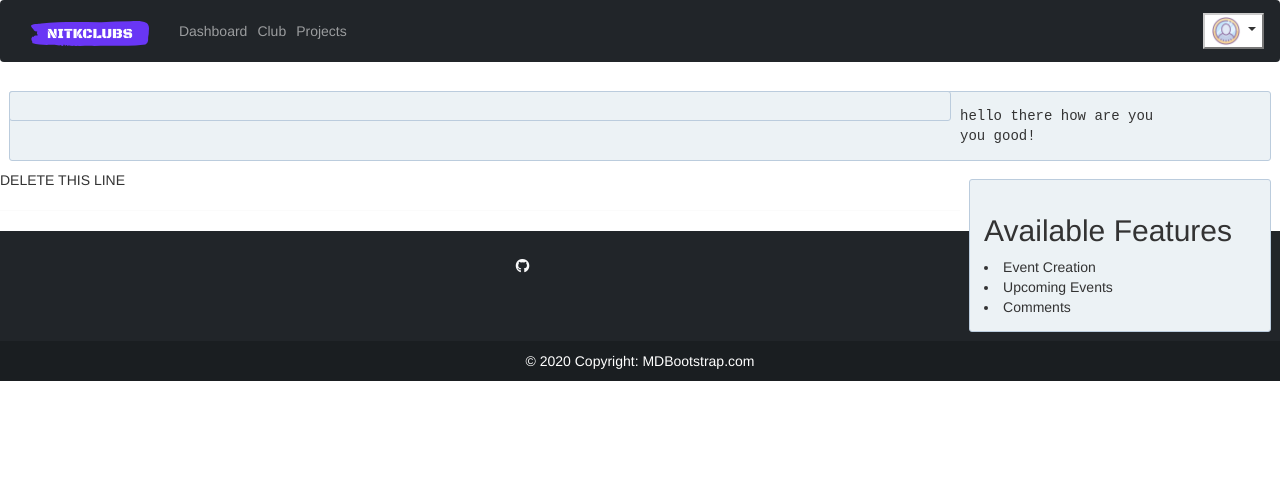
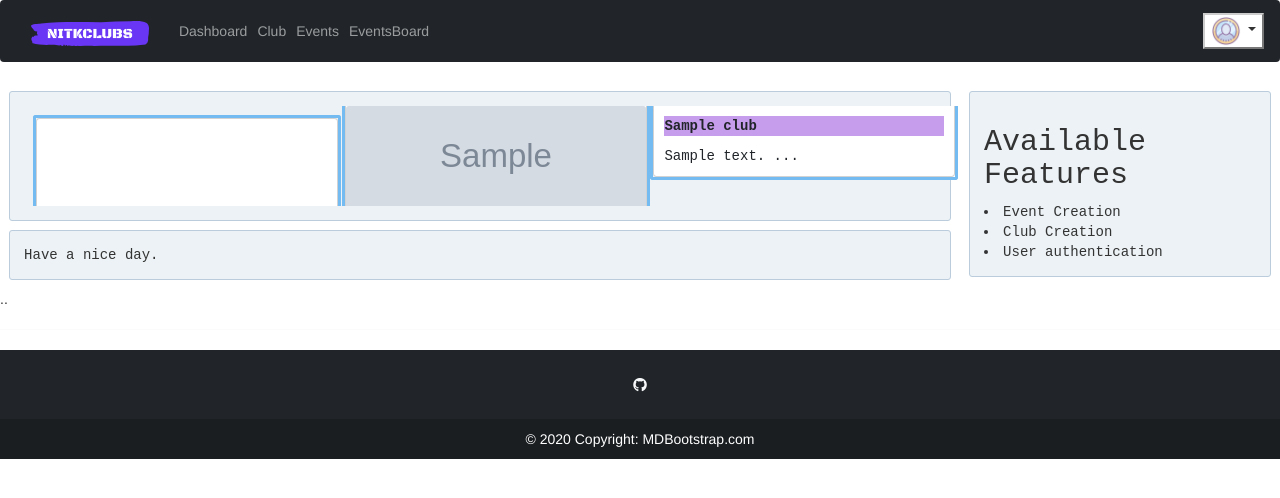
Before and after one commit to nitkclubs/nitk-clubs, a Django app: page /home/ in a window 1280 px wide. Shown: the top 498 px of the page. Run offline with Django 4.2, Linux system fonts and the light colour scheme; tables that the repository leaves empty hold one stand-in row (values such as "Sample post"); grey boxes marked "Sample" are stand-in pictures; some libraries are stand-ins or nearby versions.

Commit message:
events, clubs working in independent mode

```diff
--- a/authentication/urls.py
+++ b/authentication/urls.py
@@ -7,4 +7,5 @@
     path('', views.aboutUs, name = 'aboutUs'),
     path('signin/', views.userLogin, name = 'signin'),
     path('signup/', views.signup, name = 'signup'),
+    path('signout/', views.signout, name = 'signout'),
 ]
--- a/authentication/views.py
+++ b/authentication/views.py
@@ -2,18 +2,17 @@
 from django.http import HttpResponse
 from django.contrib.auth.models import User
 from django.contrib import messages
-from django.contrib.auth import authenticate, login
+from django.contrib.auth import authenticate, login, logout
 from .models import Student
-
+from club.models import Club
 # Create your views here.
 def aboutUs(request):
     return render(request, 'aboutUs.html')
 
 def home(request):
-    return render(request, 'home.html')
-
-def bye(request):
-    return HttpResponse("bye bye")
+    clubs = Club.objects.all()
+    username = request.user.username
+    return render(request, 'home.html', {'club': clubs, 'username' : username})
 
 def userLogin(request):
     if request.method == 'POST':
@@ -24,8 +23,8 @@
 
         if user is not None:
             login(request ,user)
-            username = user.username
-            return render(request, 'home.html', {'username': username})
+
+            return redirect('home')
 
         else:
             messages.warning(request, "Bad Credentials!")
@@ -66,7 +65,7 @@
 
         if myuser is not None:
             login(request,myuser)
-            studentData = Student.objects.create(username = request.user, rollno = rollno, semester = semester, department = dept)
+            studentData = Student.objects.create(user = request.user, rollno = rollno, semester = semester, department = dept)
             studentData.save()
         else:
             messages.danger(request, "Student model error.")
@@ -75,3 +74,8 @@
 
         return redirect('signin')
     return render(request, 'authentication/signup.html')
+
+# @login_required
+def signout(request):
+    logout(request)
+    return render('login.html')
--- a/club/forms.py
+++ b/club/forms.py
@@ -4,4 +4,4 @@
 class clubForm(forms.ModelForm):
     class Meta:
         model = Club
-        fields = ('clubName', 'clubDescription', 'clubHead')
+        fields = ('clubName', 'clubDescription', 'clubHead', 'clubImg')
--- a/club/models.py
+++ b/club/models.py
@@ -7,4 +7,12 @@
     clubName = models.CharField(max_length=30)
     clubDescription = models.TextField(null=True)
     clubHead = models.ForeignKey(User,on_delete=models.CASCADE)
-    clubImg = models.ImageField(null=True)
+    clubImg = models.ImageField(upload_to='clubImage/',null=True)
+
+    def __str__(self):
+        return self.clubName
+
+class Members(models.Model):
+    clubName = models.CharField(max_length=30)
+    clubMember = models.ForeignKey(User,on_delete=models.CASCADE)
+    # designation = models.CharField(max_length=30, null=True)
--- a/club/urls.py
+++ b/club/urls.py
@@ -4,4 +4,5 @@
 
 urlpatterns = [
     path('createClub/', views.clubView, name = 'createClub'),
+    path('clubDashboard/', views.clubDashboardView, name = 'clubDashboard'),
 ]
--- a/event/models.py
+++ b/event/models.py
@@ -7,7 +7,7 @@
     eventDescription = models.TextField()
     venue = models.CharField(max_length=30)
     datetime = models.DateTimeField()
-    eventImg = models.ImageField(upload_to="image/", default='')
-
+    eventImg = models.ImageField(upload_to="eventImage/", default='')
+    # eventOrganizer = models.
     def __str__(self):
-        return self.eventName
+        return self.name
--- a/event/urls.py
+++ b/event/urls.py
@@ -6,6 +6,7 @@
 
 urlpatterns = [
     path('createEvent/', views.eventView, name = 'createEvent'),
+    path('eventBoard/', views.eventsBoard, name = 'eventBoard'),
 ]
 
 if settings.DEBUG:
--- a/event/views.py
+++ b/event/views.py
@@ -26,3 +26,8 @@
             messages.error(request, 'Event not created .')
             form = eventForm()
     return render(request, 'event/event.html')
+
+
+def eventsBoard(request):
+    events = Event.objects.all()
+    return render(request, 'event/eventBoard.html', {'event' : events})
--- a/nitk_clubs/settings.py
+++ b/nitk_clubs/settings.py
@@ -23,7 +23,7 @@
 
 # SECURITY WARNING: keep the secret key used in production secret!
 SECRET_KEY = 'django-insecure-_e3+$5rja_9trfc_n91h10j=#z0$e_0snyqcx2z1ix!3-kp7)!'
-
+SESSION_COOKIE_AGE = 5 * 60
 # SECURITY WARNING: don't run with debug turned on in production!
 DEBUG = True
 
--- a/static/home.css
+++ b/static/home.css
@@ -78,10 +78,17 @@
 }
 
 .card-box{
-    padding: 0.8em;
+    /* padding: 0.2em; */
     margin: 0.65em;
-    background: #e4dfe9;
-    border: 1px solid #4c2d54;
+    border: 3px solid #74bbf1;
     border-radius: 3px;
     width: fit-content;
 }
+.clubcards{
+    /* display: flex; */
+    /* flex-direction: row; */
+    column-count: 3;
+    /* margin: 1em; */
+    /* column-gap: 1em; */
+    /* row-gap: 1em; */
+}
--- a/templates/event/event.html
+++ b/templates/event/event.html
@@ -6,7 +6,7 @@
 <div class="login-area">
         <div class="box" style="width: 50%; margin: 2% 25%;">
           {% for message in messages %}
-          <div class="alert alert-{{ message.tags }} alert-dismissible fade show" role="alert">
+          <div class="alert alert-{{ message.tags }} alert-dismissible show" role="alert">
               <strong> {{ message.tags }}!</strong> {{ message }}
               <button type="button" class="btn-close" data-bs-dismiss="alert" aria-label="Close"></button>
           </div>
--- a/templates/header.html
+++ b/templates/header.html
@@ -40,13 +40,16 @@
         <!-- Left links -->
         <ul class="navbar-nav me-auto mb-2 mb-lg-0">
           <li class="nav-item">
-            <a class="nav-link" href="{% url 'createEvent' %}">Dashboard</a>
+            <a class="nav-link" href="{% url 'clubDashboard' %}">Dashboard</a>
           </li>
           <li class="nav-item">
             <a  class="nav-link" href= "{% url 'createClub' %}">Club</a>
           </li>
           <li class="nav-item">
-            <a class="nav-link" href="#">Projects</a>
+            <a class="nav-link" href="{% url 'createEvent' %}">Events</a>
+          </li>
+          <li class="nav-item">
+            <a class="nav-link" href="{% url 'eventBoard' %}">EventsBoard</a>
           </li>
         </ul>
         <!-- Left links -->
@@ -58,15 +61,25 @@
       <link rel="stylesheet" href="http://maxcdn.bootstrapcdn.com/bootstrap/3.3.6/css/bootstrap.min.css">
 
 
-        <div class="dropdown">
-          <button class="btn-default dropdown-toggle" data-toggle="dropdown">
-           <img src="../static/image/icons8-test-account-64.png" height="30px">
-          </button>
-          <ul class="dropdown-menu" role="menu" aria-labelledby="menu1" style="right : 0; left: auto;">
-            <li role="article"><a role="menuitem" tabindex="-1" href="#"> {{ username }} </a></li>
-            <li role="presentation" class="divider"></li>
-            <li role="presentation"><a role="menuitem" tabindex="-1" href="#">Menu item 4</a></li>
-          </ul>
+          <div class="dropdown">
+            <button class="btn-default dropdown-toggle" data-toggle="dropdown">
+              <img src="../static/image/icons8-test-account-64.png" height="30px">
+             </button>
+            <!-- <button class="btn btn-primary dropdown-toggle" type="button" id="dropdownMenuButton"
+              data-mdb-toggle="dropdown" aria-expanded="false">
+              Dropdown button
+            </button> -->
+            <ul class="dropdown-menu" aria-labelledby="dropdownMenuButton">
+              <li><a class="menu-item">{{ username }}</a></li>
+              <li>
+                <form id="logoutForm" method="post" action="{% url 'home' %}">
+                  {% csrf_token %}
+                  <!-- <button type="submit">Logout</button> -->
+                  <a class="dropdown-item" role="button" id = 'logoutButton' type = 'submit'>Logout</a>
+                </form>
+              </li>
+            </ul>
+          </div>
         </div>
 
         <!-- Avatar -->
--- a/templates/home.html
+++ b/templates/home.html
@@ -6,16 +6,16 @@
     <div id="content-left">
         <div  class="box">
 
+          <div class="clubcards" >
                 {% for clubs in club %}
-                <div class="col">
-                <div class="card-box">
-                    <div class="card" style="width: 20rem;">
+                <div class="card-box" >
+                    <div class="card" >
                       {% if clubs.clubImg %}
-                        <img src= "{{ clubs.clubImg.url }}" width="300px" height="100px" class="card-img-top" alt="...">
+                        <img src= "{{ clubs.clubImg.url }}" style="height: 100px; width: 300px;" class="card-img-top" alt="...">
                       {% endif %}
                         <div class="card-body">
                           <p style="background-color: rgb(198, 156, 237);"><strong>{{ clubs.clubName }} </strong></p>
-                          <p class="card-text"> {{ clubs.clubDescription }}</p>
+                          <p class="card-text"> {{ clubs.clubDescription|slice:":80" }} ...</p>
                         </div>
                       </div>
                 </div>
@@ -24,18 +24,17 @@
             </div>
         </div>
         <div class="box">
-            hello there how are you <br>
-            you good!
+            Have a nice day. <br>
         </div>
     </div>
     <div id="content-right">
         <div  class="box">
             <h2>Available Features</h2>
             <li>Event Creation</li>
-            <li>Upcoming Events</li>
-            <li>Comments</li>
+            <li>Club Creation</li>
+            <li>User authentication</li>
         </div>
     </div>
 </div>
-DELETE THIS LINE
+..
 {% endblock %}
```
Also changed, not shown: authentication/models.py (+7 -3 lines), club/views.py (+7 -0 lines), templates/club/clubDashboard.html (added, +52 -0 lines), templates/club/createClub.html (+6 -7 lines), templates/event/eventBoard.html (added, +51 -0 lines).
